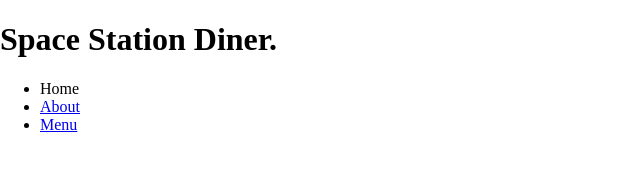
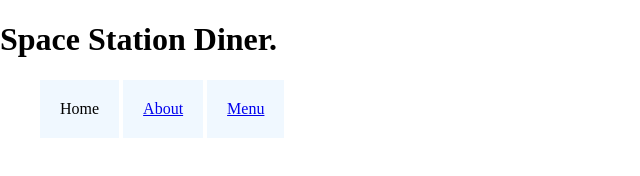
Before and after one commit to codex-c1/CSS-Assignment-5, a plain HTML site: page index.html in a window 1280 px wide. Shown: the whole page, without its empty margins (0-640 px from the left). Drawn offline with Linux system fonts and the light colour scheme.

Commit message:
add style to li for nav

```diff
--- a/style.css
+++ b/style.css
@@ -6,3 +6,9 @@ html {
 body {
   margin: 0px;
 }
+
+li {
+  display: inline-block;
+  padding: 20px;
+  background-color: aliceblue;
+}
```
